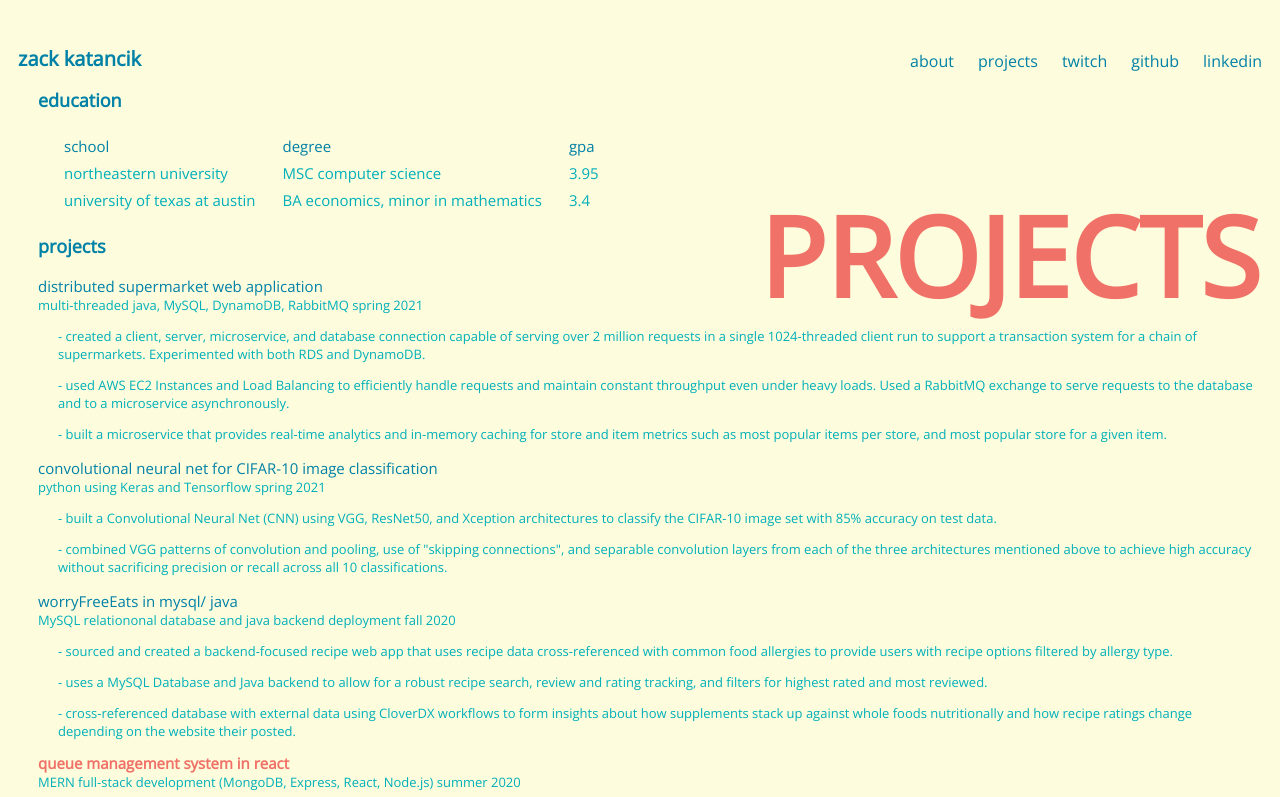
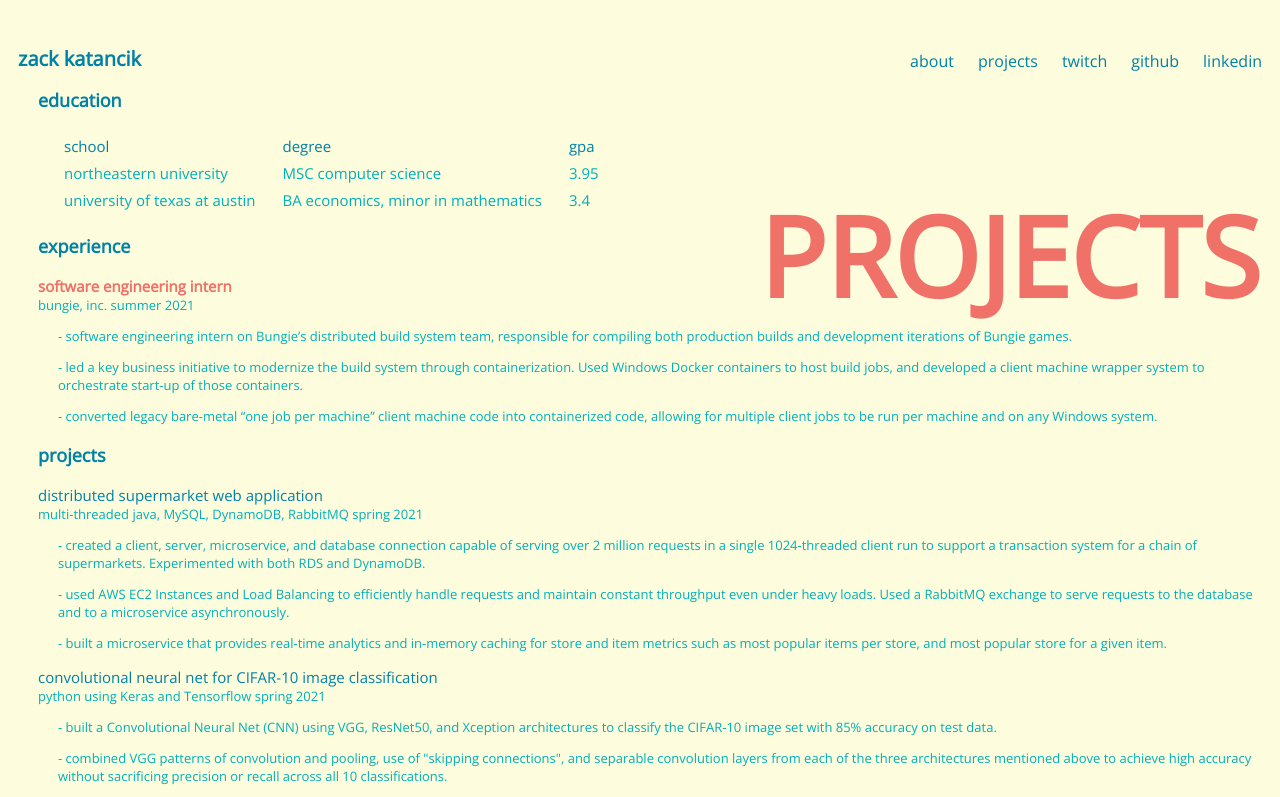
Before and after one commit to zkatancik/personal-website, a website: page html/projects.html in a window 1280 px wide. Shown: the top 797 px of the page. Drawn offline with nearby package versions, Linux system fonts and the light colour scheme.

Commit message:
adding experience

```diff
--- a/html/projects.html
+++ b/html/projects.html
@@ -48,6 +48,36 @@
             </tr>
           </table>
         </div>
+      </div>
+
+      <div class="experience">
+        <p class="header">experience</p>
+
+        <section class="project">
+          <div class="titlelink">
+            <a href="https://www.bungie.net/">software engineering intern</a>
+          </div>
+          <div class="tad">
+            <span class="field">bungie, inc.</span>
+            <span class="date">summer 2021</span>
+          </div>
+          <p class="description">
+            - software engineering intern on Bungie’s distributed build system
+            team, responsible for compiling both production builds and
+            development iterations of Bungie games.
+          </p>
+          <p class="description">
+            - led a key business initiative to modernize the build system
+            through containerization. Used Windows Docker containers to host
+            build jobs, and developed a client machine wrapper system to
+            orchestrate start-up of those containers.
+          </p>
+          <p class="description">
+            - converted legacy bare-metal “one job per machine” client machine
+            code into containerized code, allowing for multiple client jobs to
+            be run per machine and on any Windows system.
+          </p>
+        </section>
       </div>
 
       <div class="projects">
```
